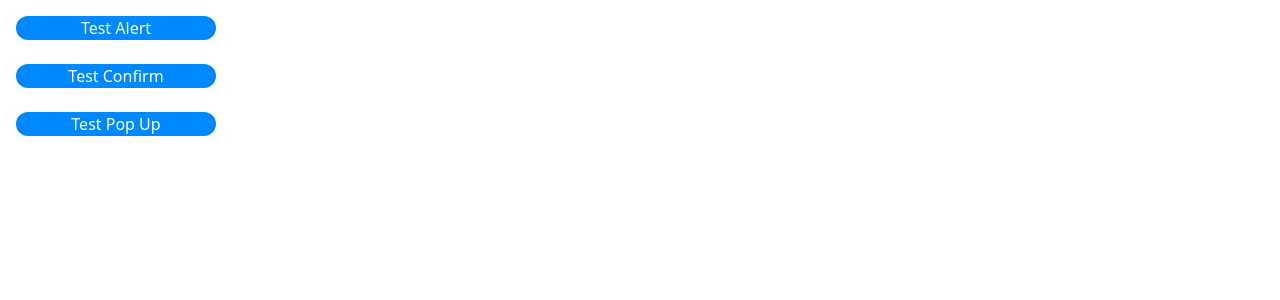
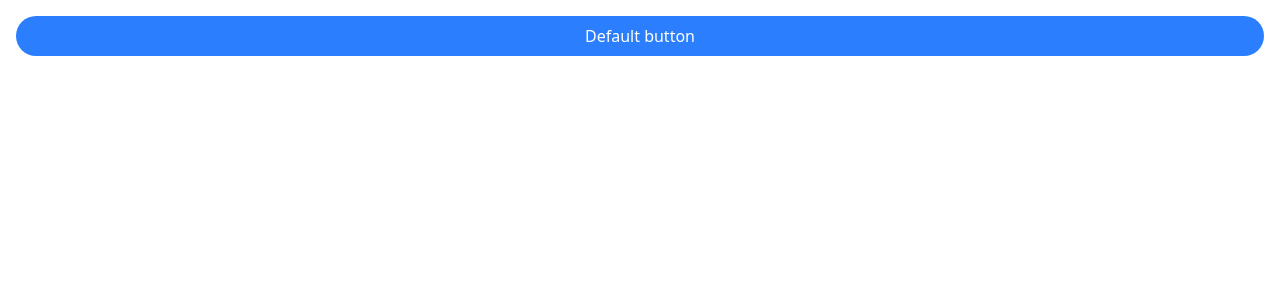
Before and after one commit to evgeny1602/volleyball-bot, a React (Vite) app in the folder front/: page / in a window 1280 px wide. Shown: the top 300 px of the page. Built offline with nearby package versions, Linux system fonts and the light colour scheme.

Commit message:
button test

```diff
--- a/front/src/App.jsx
+++ b/front/src/App.jsx
@@ -6,6 +6,25 @@ import {
   tgConfirm,
   tgPopUp,
 } from './utils/telegram'
+
+export const Button = ({ variant = 'primary', onClick, children }) => {
+  return (
+    <button
+      className={`
+        px-4 py-2 rounded-3xl font-medium w-full
+        ${
+          variant === 'primary'
+            ? 'bg-blue-500 text-white'
+            : 'bg-gray-500 text-white'
+        }
+        hover:cursor-pointer active:scale-95 transition-transform
+      `}
+      onClick={onClick}
+    >
+      {children}
+    </button>
+  )
+}
 
 export const App = () => {
   const [userData, setUserData] = useState(null)
@@ -22,36 +41,7 @@ export const App = () => {
 
   return (
     <div className="flex flex-col min-h-screen p-4 gap-6 select-none">
-      <button
-        className="bg-bot-primary rounded-3xl w-50 text-white hover:cursor-pointer active:scale-[0.96] transition-transform"
-        onClick={() => tgAlert('Test Alert')}
-      >
-        Test Alert
-      </button>
-
-      <button
-        className="bg-bot-primary rounded-3xl w-50 text-white hover:cursor-pointer active:scale-[0.96] transition-transform"
-        onClick={() => tgConfirm('Test Confirm')}
-      >
-        Test Confirm
-      </button>
-
-      <button
-        className="bg-bot-primary rounded-3xl w-50 text-white hover:cursor-pointer active:scale-[0.96] transition-transform"
-        onClick={() =>
-          tgPopUp({
-            title: 'Test Pop Up',
-            message: 'Test Pop Up------Test Pop Up',
-            buttons: [
-              { id: 'all', type: 'default', text: 'Все' },
-              { id: 'none', type: 'destructive', text: 'Никаких' },
-              { type: 'cancel' },
-            ],
-          })
-        }
-      >
-        Test Pop Up
-      </button>
+      <Button>Default button</Button>
     </div>
   )
 }
```
